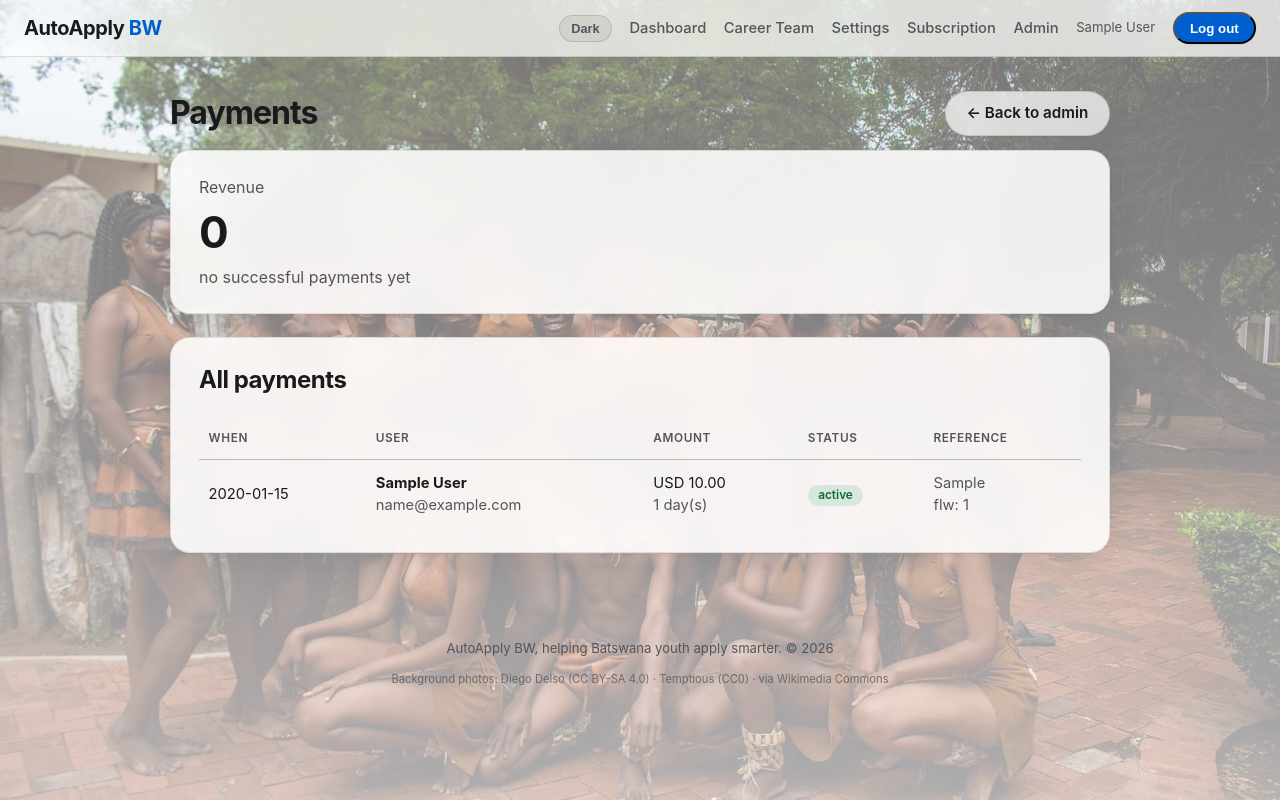
After one commit to TD-Bethel/AutoApplyBW, a Flask app: page /admin/payments in a window 1280 px wide. The commit adds this page. Run offline with Flask 3, Linux system fonts and the light colour scheme; the visitor is signed in with stand-in values (Sample User, id 1); tables that the repository leaves empty hold one stand-in row (values such as "Sample post").

Commit message:
Finish card payments: Subscription nav link + admin payments view
- base.html: a "Subscription" link in the main nav so any logged-in user can
  reach /billing to pay or renew (previously only reachable from the dashboard
  banner, which active users never see).
- admin.py + admin_payments.html: /admin/payments lists every payment with its
  user, amount, status and references, plus revenue totals per currency over
  settled payments. Linked from the admin panel header.
- smoke_test covers the admin payments page. ALL PASS.

Co-Authored-By: Claude Opus 4.8 <noreply@anthropic.com>

```diff
--- a/app/admin.py
+++ b/app/admin.py
@@ -28,6 +28,25 @@ def index():
     )["c"]
     return render_template("admin.html", users=users, stats=stats,
                            support_threads=support_threads)
+
+
+# ------------------------------------------------------------------ payments
+@bp.route("/payments")
+@admin_required
+def payments():
+    rows = query(
+        """SELECT p.*, u.email, u.full_name
+           FROM payments p JOIN users u ON u.id = p.user_id
+           ORDER BY p.created_at DESC"""
+    )
+    # Revenue is the sum of settled payments only, grouped by currency (in case
+    # the price/currency ever changed between payments).
+    revenue = query(
+        """SELECT currency, COUNT(*) AS n, SUM(amount) AS total
+           FROM payments WHERE status = 'successful'
+           GROUP BY currency ORDER BY total DESC"""
+    )
+    return render_template("admin_payments.html", payments=rows, revenue=revenue)
 
 
 # ------------------------------------------------------------------ user CVs
--- /dev/null
+++ b/app/templates/admin_payments.html
@@ -0,0 +1,46 @@
+{% extends "base.html" %}
+{% block title %}Payments, AutoApply BW{% endblock %}
+{% block content %}
+<div style="display:flex;justify-content:space-between;align-items:center;flex-wrap:wrap;gap:0.5rem;margin-bottom:0.8rem">
+  <h1 style="margin:0">Payments</h1>
+  <a class="btn secondary" href="{{ url_for('admin.index') }}">&larr; Back to admin</a>
+</div>
+
+<div class="row">
+  {% if revenue %}
+    {% for r in revenue %}
+      <div class="card">
+        <span class="muted">Revenue ({{ r['currency'] }})</span>
+        <div class="score good">{{ r['currency'] }} {{ '%.2f'|format(r['total'] or 0) }}</div>
+        <span class="muted">{{ r['n'] }} payment(s)</span>
+      </div>
+    {% endfor %}
+  {% else %}
+    <div class="card"><span class="muted">Revenue</span><div class="score">0</div><span class="muted">no successful payments yet</span></div>
+  {% endif %}
+</div>
+
+<div class="card">
+  <h2>All payments</h2>
+  {% if payments %}
+  <table>
+    <thead>
+      <tr><th>When</th><th>User</th><th>Amount</th><th>Status</th><th>Reference</th></tr>
+    </thead>
+    <tbody>
+      {% for p in payments %}
+      <tr>
+        <td>{{ (p['paid_at'] or p['created_at'])[:16].replace('T', ' ') }}</td>
+        <td><strong>{{ p['full_name'] or '-' }}</strong><br><span class="muted">{{ p['email'] }}</span></td>
+        <td>{{ p['currency'] }} {{ '%.2f'|format(p['amount']) }}<br><span class="muted">{{ p['days'] }} day(s)</span></td>
+        <td><span class="badge {{ 'active' if p['status'] == 'successful' else p['status'] }}">{{ p['status'] }}</span></td>
+        <td><span class="muted">{{ p['tx_ref'] }}</span>{% if p['flw_tx_id'] %}<br><span class="muted">flw: {{ p['flw_tx_id'] }}</span>{% endif %}</td>
+      </tr>
+      {% endfor %}
+    </tbody>
+  </table>
+  {% else %}
+    <p class="muted">No payments recorded yet.</p>
+  {% endif %}
+</div>
+{% endblock %}
--- a/app/templates/base.html
+++ b/app/templates/base.html
@@ -24,6 +24,7 @@
         <a href="{{ url_for('main.dashboard') }}">Dashboard</a>
         <a href="{{ url_for('assistants.index') }}">Career Team</a>
         <a href="{{ url_for('main.settings') }}">Settings</a>
+        <a href="{{ url_for('billing.index') }}">Subscription</a>
         {% if g.user['role'] == 'admin' %}<a href="{{ url_for('admin.index') }}">Admin</a>{% endif %}
         <span class="who">{{ g.user['full_name'] or g.user['email'] }}</span>
         <form method="post" action="{{ url_for('auth.logout') }}" class="inline">
--- a/smoke_test.py
+++ b/smoke_test.py
@@ -103,6 +103,8 @@ tok = get_csrf("/login")
 client.post("/login", data={"_csrf": tok, "email": "admin@test.local", "password": "admin-password-123"})
 r = client.get("/admin/")
 check("admin panel renders", r.status_code == 200 and b"user@test.local" in r.data)
+r = client.get("/admin/payments")
+check("admin payments page renders", r.status_code == 200 and b"Payments" in r.data)
 tok = get_csrf("/admin/")
 r = client.post("/admin/users/2/activate", data={"_csrf": tok, "access_expires": "bad-date"},
                 follow_redirects=True)
```
Also changed, not shown: app/templates/admin.html (+6 -3 lines).
